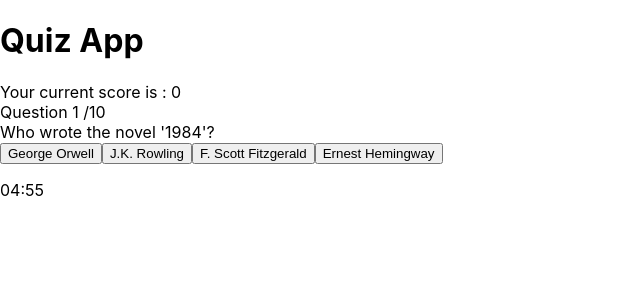
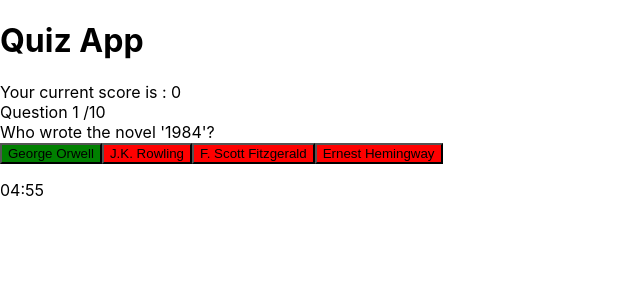
Before and after one commit to FBetulDemir/quiz_game, a React (Create React App) app in the folder quiz_game/: page / in a window 1280 px wide. Shown: the top 300 px of the page, without its empty margins (0-640 px from the left). Built offline with nearby package versions, Linux system fonts and the light colour scheme.

Commit message:
Working on the answers button color

```diff
--- a/quiz_game/src/components/Quiz.js
+++ b/quiz_game/src/components/Quiz.js
@@ -1,11 +1,17 @@
+import { useState } from "react";
 import QuestionList from "./QuestionList";
 import Score from "./Score";
 
 const Quiz = ({currentQuestionIndex, setCurrentQuestionIndex, setScore, score, quizFinished, setQuizFinished }) => {
 
+    const [isCorrect, setIsCorrect] = useState(null);
+
     const handleAnswerButtonClick = (selectedAnswer) => {
         if (selectedAnswer === QuestionList[currentQuestionIndex].answer) {
           setScore (score + 1);
+          setIsCorrect(true);
+        }else{
+          setIsCorrect(false);
         };
 
         const nextQuestionIndex = currentQuestionIndex + 1;
@@ -36,6 +42,9 @@ const Quiz = ({currentQuestionIndex, setCurrentQuestionIndex, setScore, score, q
             <div className="options-container">
                 {QuestionList[currentQuestionIndex].options.map((option) =>(
                     <button
+                        style={{
+                            backgroundColor: option === QuestionList[currentQuestionIndex].answer ? "green": "red"
+                        }}
                         className="answer-btn"
                         key={option}
                         onClick={()=> handleAnswerButtonClick(option)}>
```
